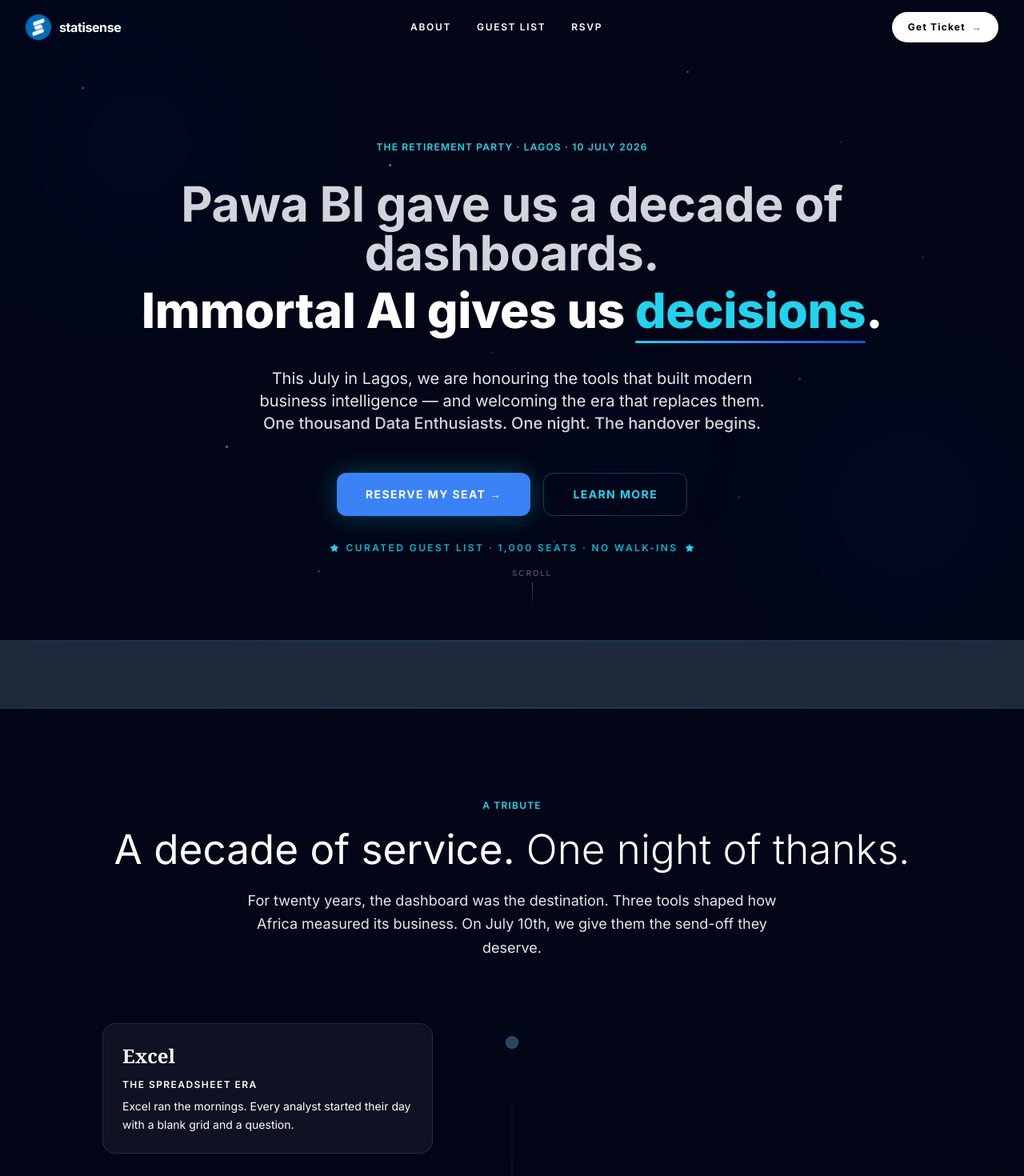
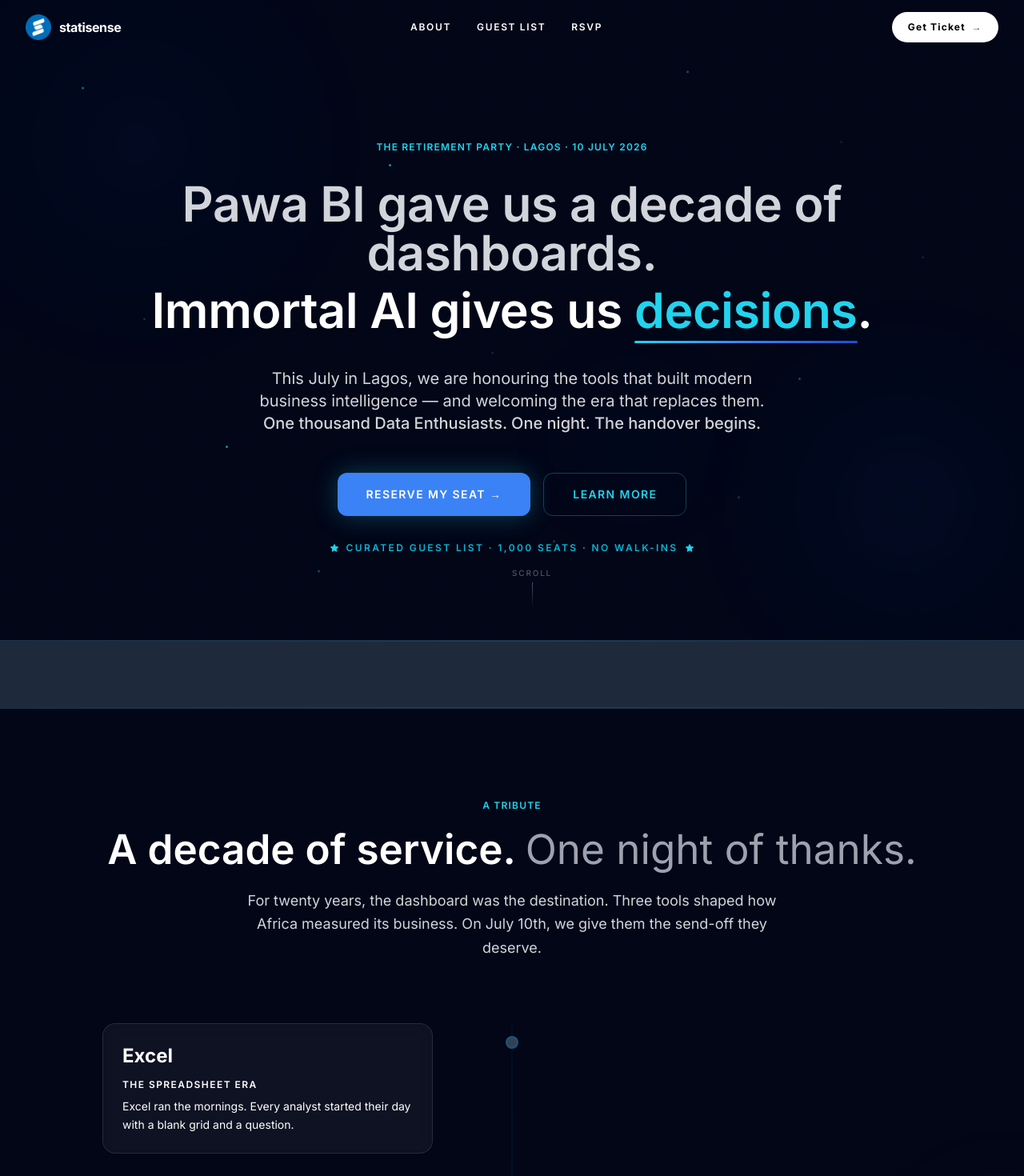
Before and after one commit to CAPTAINOIG/retirement_party, a React (Vite) app: page / in a window 1280 px wide. Shown: the top 1470 px of the page at 80% size. Built offline with nearby package versions, Linux system fonts and the light colour scheme.

Commit message:
api integrated

```diff
--- a/src/components/sections/FAQSection.jsx
+++ b/src/components/sections/FAQSection.jsx
@@ -19,7 +19,7 @@
           viewport={{ once: true }}
         >
           <span className="eyebrow mb-5 block text-center">FAQ</span>
-          <h2 className="font-serif text-4xl md:text-5xl text-white">
+          <h2 className="font-sans text-4xl md:text-5xl text-white">
             Frequently Asked
           </h2>
         </motion.div>
--- a/src/components/sections/FinalCTASection.jsx
+++ b/src/components/sections/FinalCTASection.jsx
@@ -33,7 +33,7 @@
         >
           <span className="eyebrow mb-8 block text-center">10 July 2026 · Lagos Island</span>
 
-          <h2 className="font-serif text-4xl sm:text-5xl md:text-[3.5rem] text-white leading-tight mb-6">
+          <h2 className="font-sans text-4xl sm:text-5xl md:text-[3.5rem] text-white leading-tight mb-6">
             The next era of Data Intelligence{" "}
             <span className="italic text-gray-200 font-light">begins in Lagos.</span>
           </h2>
@@ -67,7 +67,7 @@
             { value: "Free", label: "For Approved Guests" },
           ].map((stat) => (
             <div key={stat.label} className="text-center">
-              <p className="font-serif text-3xl font-bold text-gray-200 mb-1">{stat.value}</p>
+              <p className="font-sans text-3xl font-bold text-gray-200 mb-1">{stat.value}</p>
               <p className="text-xs text-gray-200 tracking-widest uppercase">{stat.label}</p>
             </div>
           ))}
--- a/src/components/sections/Footer.jsx
+++ b/src/components/sections/Footer.jsx
@@ -33,7 +33,7 @@
             <span className="eyebrow">Statisense · Lagos · 10 July 2026</span>
           </div>
 
-          <h2 className="font-serif text-3xl sm:text-4xl text-white mb-3 leading-tight">
+          <h2 className="font-sans text-3xl sm:text-4xl text-white mb-3 leading-tight">
             The Immortal AI Retirement Party.
           </h2>
           <p className="text-gray-200 text-base mb-10 max-w-lg mx-auto">
--- a/src/components/sections/GuestListSection.jsx
+++ b/src/components/sections/GuestListSection.jsx
@@ -32,7 +32,7 @@
         viewport={{ once: true }}
       >
         <span className="eyebrow mb-5 block text-center">The Guest List</span>
-        <h2 className="font-serif text-4xl md:text-5xl text-white max-w-2xl mx-auto leading-tight">
+        <h2 className="font-sans text-4xl md:text-5xl text-white max-w-2xl mx-auto leading-tight">
           If your title is on this list,{" "}
           <span className="text-white font-light">this Event is for you.</span>
         </h2>
@@ -52,7 +52,7 @@
             <div className="icon-ring text-primary-400">
               {ICONS[i]}
             </div>
-            <h3 className="font-serif text-lg font-semibold text-white leading-snug">
+            <h3 className="font-sans text-lg font-semibold text-white leading-snug">
               {guest.title}
             </h3>
             <p className="text-sm text-white leading-relaxed flex-1">
--- a/src/components/sections/HeroSection.jsx
+++ b/src/components/sections/HeroSection.jsx
@@ -69,17 +69,17 @@
           animate={{ opacity: 1 }}
           transition={{ duration: 0.8, delay: 0.4 }}
         >
-          <span className="block text-4xl sm:text-5xl lg:text-[3.8rem] font-bold text-gray-300 mb-3">
+          <span className="block text-4xl sm:text-5xl lg:text-[3.8rem] font-semibold text-gray-300 mb-3">
             Pawa BI gave us a decade of dashboards.
           </span>
-          <span className="block text-4xl sm:text-5xl lg:text-[3.8rem] font-extrabold text-white">
+          <span className="block text-4xl sm:text-5xl lg:text-[3.8rem] font-semibold text-white">
             Immortal AI gives us{" "}
             <span className="primary-underline text-cyan-400">decisions</span>.
           </span>
         </motion.h1>
 
         <motion.p
-          className="text-lg sm:text-xl text-gray-200 max-w-2xl mx-auto mb-12 leading-relaxed"
+          className="text-lg sm:text-xl text-gray-300 max-w-2xl mx-auto mb-12 leading-relaxed font-normal"
           initial={{ opacity: 0, y: 16 }}
           animate={{ opacity: 1, y: 0 }}
           transition={{ duration: 0.7, delay: 0.65 }}
@@ -100,7 +100,7 @@
         >
           <motion.button
             onClick={scrollToRSVP}
-            className="px-9 py-4 text-sm font-bold tracking-widest uppercase bg-blue-500 text-white rounded-xl hover:bg-cyan-400 transition-colors duration-200 shadow-[0_0_32px_rgba(34,211,238,0.28)]"
+            className="px-9 py-4 text-sm font-semibold tracking-widest uppercase bg-blue-500 text-white rounded-xl hover:bg-cyan-400 transition-colors duration-200 shadow-[0_0_32px_rgba(34,211,238,0.28)]"
             whileHover={{ scale: 1.03, boxShadow: "0 0 48px rgba(34,211,238,0.45)" }}
             whileTap={{ scale: 0.97 }}
           >
@@ -109,7 +109,7 @@
 
           <motion.button
             onClick={scrollToAbout}
-            className="px-9 py-4 text-sm font-bold tracking-widest uppercase border border-cyan-400/30 text-cyan-400 rounded-xl hover:border-cyan-400/60 hover:bg-cyan-400/5 transition-all duration-200"
+            className="px-9 py-4 text-sm font-semibold tracking-widest uppercase border border-cyan-400/30 text-cyan-400 rounded-xl hover:border-cyan-400/60 hover:bg-cyan-400/5 transition-all duration-200"
             whileHover={{ scale: 1.03 }}
             whileTap={{ scale: 0.97 }}
           >
--- a/src/components/sections/MarqueeSection.jsx
+++ b/src/components/sections/MarqueeSection.jsx
@@ -6,9 +6,9 @@
 
 const Item = ({ before, after }) => (
   <span className="inline-flex items-baseline gap-3 whitespace-nowrap">
-    <span className="text-gray-500 font-serif italic text-lg">{before}</span>
+    <span className="text-gray-500 font-sans italic text-lg">{before}</span>
     <span className="text-primary-500 opacity-40 text-sm">→</span>
-    <span className="text-gray-300 font-serif text-lg">{after}</span>
+    <span className="text-gray-300 font-sans text-lg">{after}</span>
     <Separator />
   </span>
 );
--- a/src/components/sections/TributeSection.jsx
+++ b/src/components/sections/TributeSection.jsx
@@ -25,13 +25,13 @@
         <div className="flex justify-center mb-5">
           <span className="eyebrow">A Tribute</span>
         </div>
-        <h2 className="font-sans text-4xl sm:text-5xl md:text-[3.2rem] text-white mb-6 leading-tight">
+        <h2 className="font-sans text-4xl sm:text-5xl md:text-[3.2rem] text-white mb-6 leading-tight font-semibold">
           A decade of service.{" "}
-          <span className="italic text-white font-light">
+          <span className="italic text-gray-400 font-normal">
             One night of thanks.
           </span>
         </h2>
-        <p className="text-gray-200 text-lg max-w-2xl mx-auto leading-relaxed">
+        <p className="text-gray-300 text-lg max-w-2xl mx-auto leading-relaxed font-normal">
           For twenty years, the dashboard was the destination. Three tools
           shaped how Africa measured its business. On July 10th, we give them
           the send-off they deserve.
@@ -74,7 +74,7 @@
                   >
                     <div className="flex items-center gap-3 mb-3">
                       <span
-                        className={`text-2xl font-serif font-bold ${
+                        className={`text-2xl font-bold ${
                           item.isNew ? "text-cyan-400" : "text-white"
                         }`}
                       >
--- a/src/index.css
+++ b/src/index.css
@@ -17,11 +17,12 @@
   font-family: 'Inter', system-ui, sans-serif;
   background-color: #0F172A;
   color: white;
+  font-weight: 400;
 }
 
 .font-display {
   font-family: 'Inter', system-ui, sans-serif;
-  font-weight: 700;
+  font-weight: 600;
 }
 
 .eyebrow {
```
